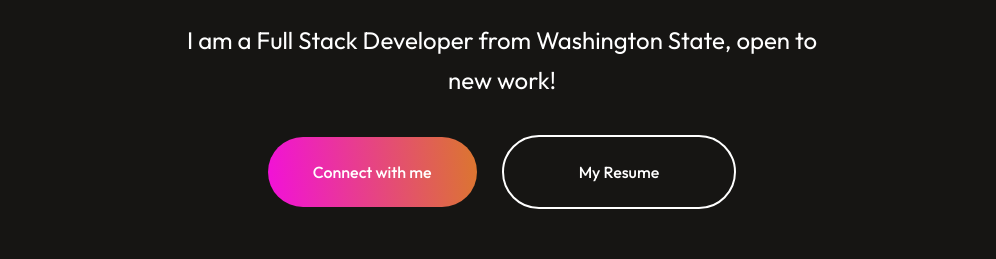
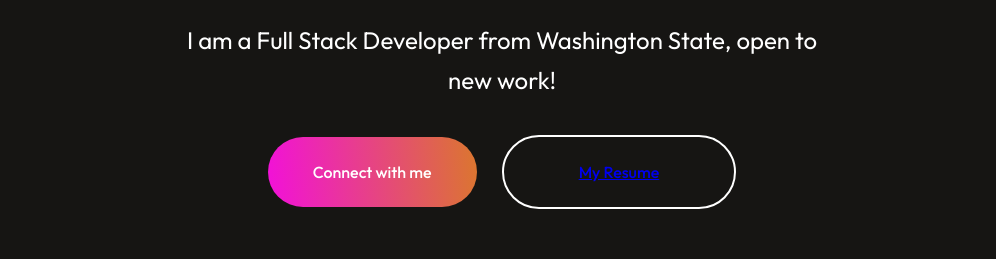
Before and after one commit to hellokristinafaye/portfolio-react, a React (Vite) app: page / in a window 1280 px wide. Shown: the part 860-1119 px from the top of the page, without its empty margins (138-1134 px from the left). Built offline with nearby package versions, Linux system fonts and the light colour scheme.

Commit message:
resume link to Google drive added! opens the pdf

```diff
--- a/src/components/Hero/Hero.jsx
+++ b/src/components/Hero/Hero.jsx
@@ -19,7 +19,10 @@
         <AnchorLink className="anchor-link" offset={50} href="#contact">
           <div className="hero-connect">Connect with me</div>
         </AnchorLink>
-        <div className="hero-resume">My Resume</div>
+
+        <a href="https://drive.google.com/file/d/1BM5a6F8PkbgYss3kpIYKkt25AI3stCtG/view?usp=drive_link">
+          <div className="hero-resume">My Resume</div>
+        </a>
       </div>
     </div>
   );
```
